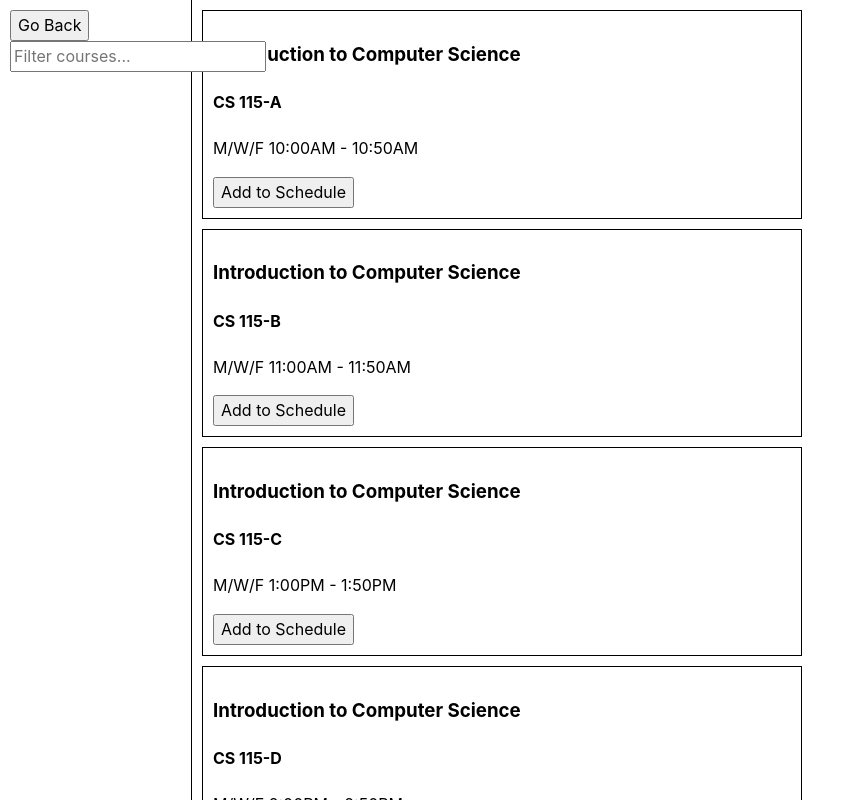
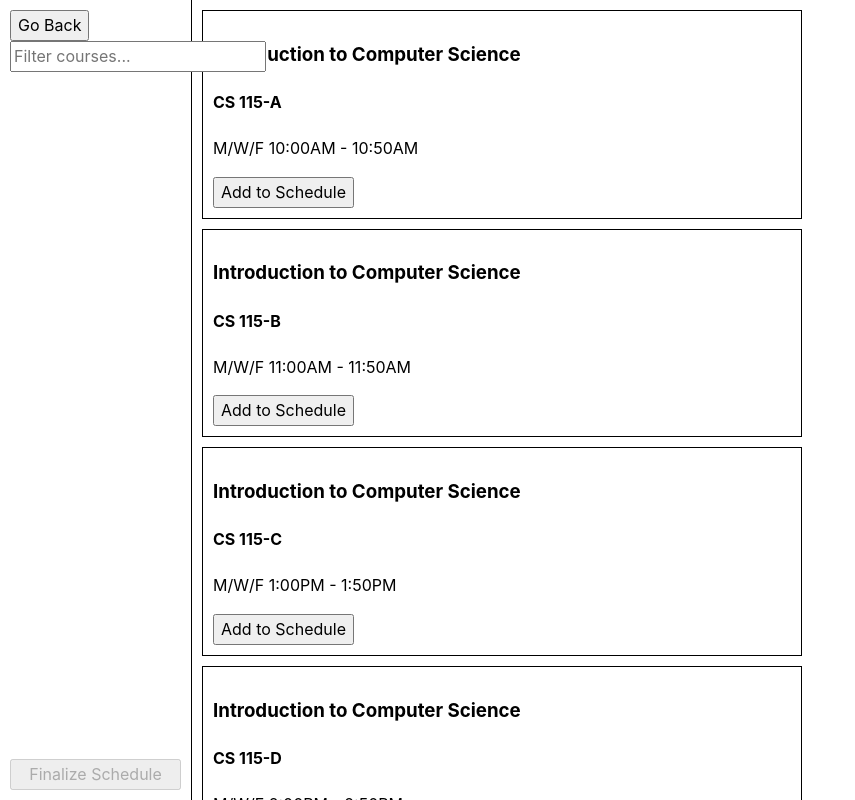
Before and after one commit to SpicyMcSpice1938/UniTracker1, a React (Vite) app: page /scheduler in a window 1280 px wide. Shown: the top 800 px of the page, without its empty margins (0-855 px from the left). Built offline with nearby package versions, Linux system fonts and the light colour scheme.

Commit message:
finalize schedule button to browse view

```diff
--- a/src/components/Scheduler.jsx
+++ b/src/components/Scheduler.jsx
@@ -70,11 +70,20 @@ const Scheduler = () => {
                         onChange={(e) => setFilter(e.target.value)}
                     />
                 </div>
-                {schedule.length > 0 && (
-                    <button onClick={() => setIsModalOpen(true)}>
-                        Calendar View
+                <div style={{ marginTop: 'auto' }}>
+                    {schedule.length > 0 && (
+                        <button onClick={() => setIsModalOpen(true)} style={{ display: 'block', width: '100%', marginBottom: '10px' }}>
+                            Calendar View
+                        </button>
+                    )}
+                    <button
+                        onClick={() => alert('Schedule finalized!')}
+                        disabled={overlap || schedule.length === 0 || repeatedCoursesBool}
+                        style={{ display: 'block', width: '100%' }}
+                    >
+                        Finalize Schedule
                     </button>
-                )}
+                </div>
             </div>
             <div style={{ marginLeft: '15%', padding: '10px' }}>
                 {filteredCourses.map((course) => {
--- a/src/components/ViewSchedule.jsx
+++ b/src/components/ViewSchedule.jsx
@@ -72,13 +72,6 @@ const ViewSchedule = ({ isOpen, onRequestClose }) => {
                     end: new Date('2024-11-17')
                 }}
             />
-            <button
-                onClick={() => navigate('/thank-you')}
-                disabled={events.length === 0 || overlap || repeatedCoursesBool}
-                style={{ backgroundColor: events.length === 0 ? 'grey' : 'initial' }}
-            >
-                Finalize Schedule
-            </button>
         </ReactModal>
     );
 };
```
